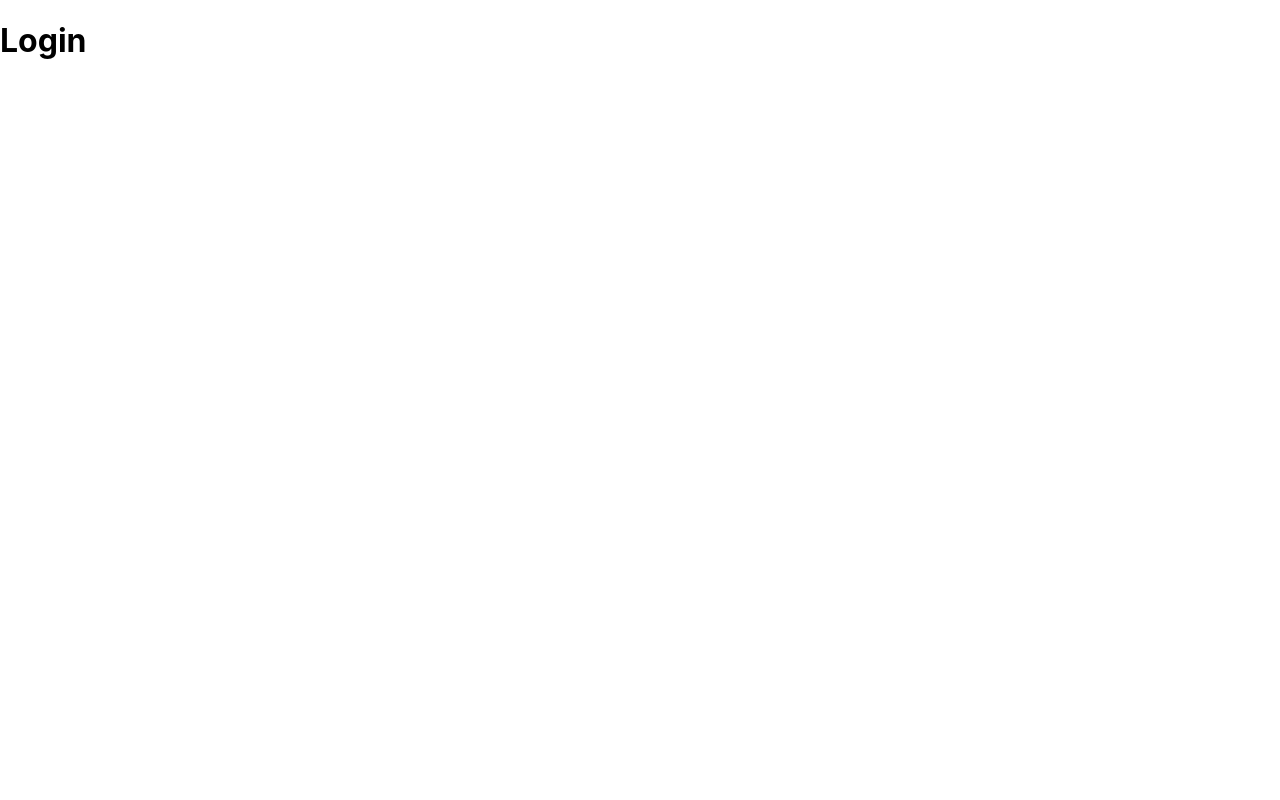
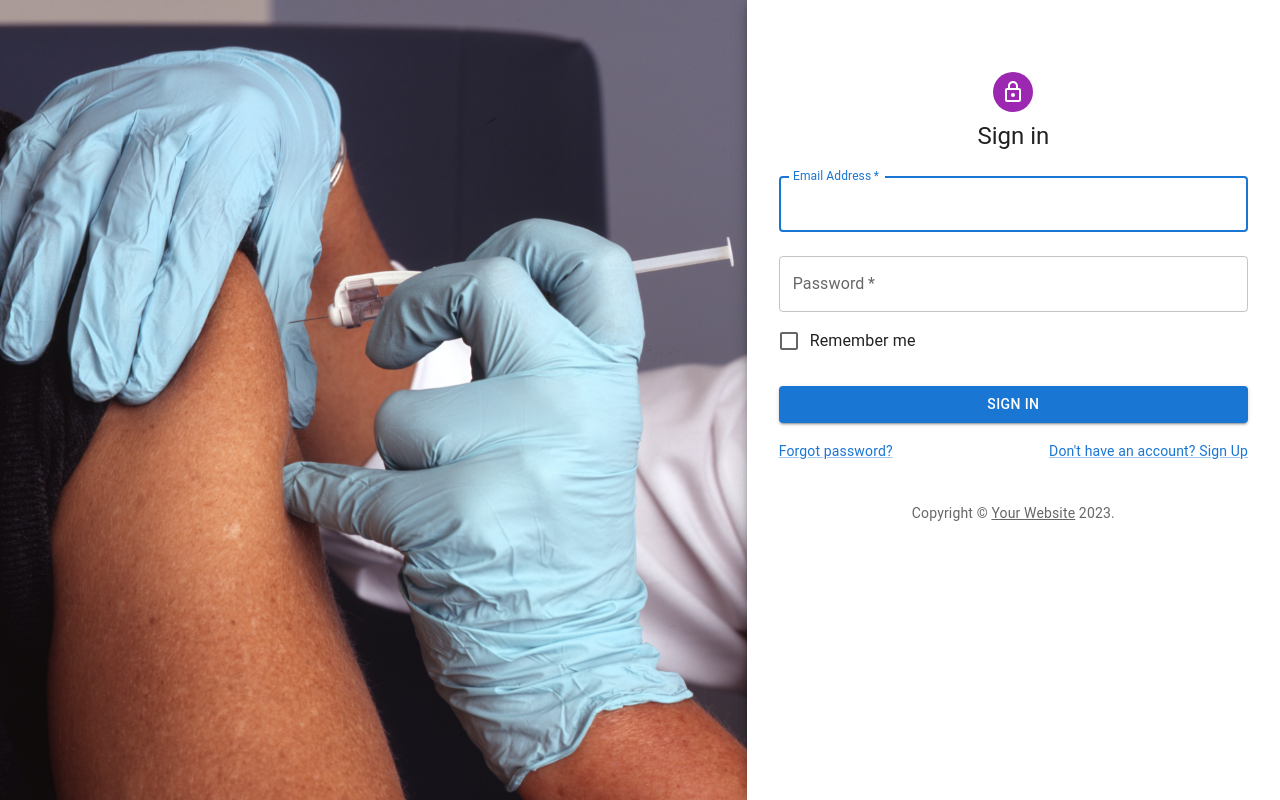
Before and after one commit to JLOtten/vaccine-manager, a React (Create React App) app in the folder frontend/: page / in a window 1280 px wide. Built offline with nearby package versions, Linux system fonts and the light colour scheme.

Commit message:
Added responsive Nav Bar and Login Component

```diff
--- a/frontend/package.json
+++ b/frontend/package.json
@@ -5,6 +5,7 @@
   "dependencies": {
     "@emotion/react": "^11.11.1",
     "@emotion/styled": "^11.11.0",
+    "@mui/icons-material": "^5.15.1",
     "@mui/material": "^5.14.19",
     "@testing-library/jest-dom": "^5.17.0",
     "@testing-library/react": "^13.4.0",
--- a/frontend/src/App.tsx
+++ b/frontend/src/App.tsx
@@ -8,6 +8,8 @@ import Contact from "./components/Contact";
 import FamilyMemberLog from "./components/FamilyMemberLog";
 import AddVaccine from "./components/AddVaccine";
 import ViewRecord from "./components/ViewRecord";
+import Home from "./components/Home";
+import ResponsiveAppBar from "./components/ResponsiveAppBar";
 
 function App() {
   return (
@@ -19,6 +21,8 @@ function App() {
         <Route path="/familyMemberLog" element={<FamilyMemberLog />} />
         <Route path="/addVaccine" element={<AddVaccine />} />
         <Route path="/viewRecord" element={<ViewRecord />} />
+        <Route path="/home" element={<Home />} />
+        <Route path="/responsiveAppBar" element={<ResponsiveAppBar />} />
       </Routes>
     </BrowserRouter>
   );
--- /dev/null
+++ b/frontend/src/components/Home.tsx
@@ -0,0 +1,20 @@
+import React from "react";
+import ResponsiveAppBar from "./ResponsiveAppBar";
+
+function Home() {
+
+        return (
+        <div>
+          <nav>
+            <ResponsiveAppBar />
+          </nav>
+          <div>
+            <h1>Home</h1>
+          </div>
+        </div>
+        );
+    }
+
+
+
+export default Home;
--- a/frontend/src/components/Login.tsx
+++ b/frontend/src/components/Login.tsx
@@ -1,11 +1,130 @@
-import React from "react";
+import * as React from 'react';
+import Avatar from '@mui/material/Avatar';
+import Button from '@mui/material/Button';
+import CssBaseline from '@mui/material/CssBaseline';
+import TextField from '@mui/material/TextField';
+import FormControlLabel from '@mui/material/FormControlLabel';
+import Checkbox from '@mui/material/Checkbox';
+import Link from '@mui/material/Link';
+import Paper from '@mui/material/Paper';
+import Box from '@mui/material/Box';
+import Grid from '@mui/material/Grid';
+import LockOutlinedIcon from '@mui/icons-material/LockOutlined';
+import Typography from '@mui/material/Typography';
+import { createTheme, ThemeProvider } from '@mui/material/styles';
 
-function Login() {
+
+function Copyright(props: any) {
   return (
-    <div>
-      <h1>Login</h1>
-    </div>
+    <Typography variant="body2" color="text.secondary" align="center" {...props}>
+      {'Copyright © '}
+      <Link color="inherit" href="https://mui.com/">
+        Your Website
+      </Link>{' '}
+      {new Date().getFullYear()}
+      {'.'}
+    </Typography>
   );
 }
 
-export default Login;
+// TODO remove, this demo shouldn't need to reset the theme.
+const defaultTheme = createTheme();
+const loginImage = '/loginImage.jpg';
+
+export default function SignInSide() {
+  const handleSubmit = (event: React.FormEvent<HTMLFormElement>) => {
+    event.preventDefault();
+    const data = new FormData(event.currentTarget);
+    console.log({
+      email: data.get('email'),
+      password: data.get('password'),
+    });
+  };
+
+  return (
+    <ThemeProvider theme={defaultTheme}>
+      <Grid container component="main" sx={{ height: '100vh' }}>
+        <CssBaseline />
+        <Grid
+          item
+          xs={false}
+          sm={4}
+          md={7}
+          sx={{
+            backgroundImage: `url(${loginImage})`,
+            backgroundRepeat: 'no-repeat',
+            backgroundColor: (t) =>
+              t.palette.mode === 'light' ? t.palette.grey[50] : t.palette.grey[900],
+            backgroundSize: 'cover',
+            backgroundPosition: 'center',
+          }}
+        />
+        <Grid item xs={12} sm={8} md={5} component={Paper} elevation={6} square>
+          <Box
+            sx={{
+              my: 8,
+              mx: 4,
+              display: 'flex',
+              flexDirection: 'column',
+              alignItems: 'center',
+            }}
+          >
+            <Avatar sx={{ m: 1, bgcolor: 'secondary.main' }}>
+              <LockOutlinedIcon />
+            </Avatar>
+            <Typography component="h1" variant="h5">
+              Sign in
+            </Typography>
+            <Box component="form" noValidate onSubmit={handleSubmit} sx={{ mt: 1 }}>
+              <TextField
+                margin="normal"
+                required
+                fullWidth
+                id="email"
+                label="Email Address"
+                name="email"
+                autoComplete="email"
+                autoFocus
+              />
+              <TextField
+                margin="normal"
+                required
+                fullWidth
+                name="password"
+                label="Password"
+                type="password"
+                id="password"
+                autoComplete="current-password"
+              />
+              <FormControlLabel
+                control={<Checkbox value="remember" color="primary" />}
+                label="Remember me"
+              />
+              <Button
+                type="submit"
+                fullWidth
+                variant="contained"
+                sx={{ mt: 3, mb: 2 }}
+              >
+                Sign In
+              </Button>
+              <Grid container>
+                <Grid item xs>
+                  <Link href="#" variant="body2">
+                    Forgot password?
+                  </Link>
+                </Grid>
+                <Grid item>
+                  <Link href="#" variant="body2">
+                    {"Don't have an account? Sign Up"}
+                  </Link>
+                </Grid>
+              </Grid>
+              <Copyright sx={{ mt: 5 }} />
+            </Box>
+          </Box>
+        </Grid>
+      </Grid>
+    </ThemeProvider>
+  );
+}
--- /dev/null
+++ b/frontend/src/components/ResponsiveAppBar.tsx
@@ -0,0 +1,166 @@
+import * as React from 'react';
+import AppBar from '@mui/material/AppBar';
+import Box from '@mui/material/Box';
+import Toolbar from '@mui/material/Toolbar';
+import IconButton from '@mui/material/IconButton';
+import Typography from '@mui/material/Typography';
+import Menu from '@mui/material/Menu';
+import MenuIcon from '@mui/icons-material/Menu';
+import Container from '@mui/material/Container';
+import Avatar from '@mui/material/Avatar';
+import Button from '@mui/material/Button';
+import Tooltip from '@mui/material/Tooltip';
+import MenuItem from '@mui/material/MenuItem';
+import AdbIcon from '@mui/icons-material/Adb';
+import { Link } from 'react-router-dom';
+import VaccinesIcon from '@mui/icons-material/Vaccines';
+
+const pages = ['Home', 'About', 'Contact', 'Log Out'];
+const settings = ['Profile', 'Account', 'Dashboard', 'Logout'];
+
+function ResponsiveAppBar() {
+  const [anchorElNav, setAnchorElNav] = React.useState<null | HTMLElement>(null);
+  const [anchorElUser, setAnchorElUser] = React.useState<null | HTMLElement>(null);
+
+  const handleOpenNavMenu = (event: React.MouseEvent<HTMLElement>) => {
+    setAnchorElNav(event.currentTarget);
+  };
+  const handleOpenUserMenu = (event: React.MouseEvent<HTMLElement>) => {
+    setAnchorElUser(event.currentTarget);
+  };
+
+  const handleCloseNavMenu = () => {
+    setAnchorElNav(null);
+  };
+
+  const handleCloseUserMenu = () => {
+    setAnchorElUser(null);
+  };
+
+  return (
+    <AppBar position="static">
+      <Container maxWidth="xl">
+        <Toolbar disableGutters>
+          <VaccinesIcon sx={{ display: { xs: 'none', md: 'flex' }, mr: 1 }} />
+          <Typography
+            variant="h6"
+            noWrap
+            component="a"
+            href="#app-bar-with-responsive-menu"
+            sx={{
+              mr: 2,
+              display: { xs: 'none', md: 'flex' },
+              fontFamily: 'monospace',
+              fontWeight: 700,
+              letterSpacing: '.3rem',
+              color: 'inherit',
+              textDecoration: 'none',
+            }}
+          >
+            My Vaccine Manager
+          </Typography>
+
+          <Box sx={{ flexGrow: 1, display: { xs: 'flex', md: 'none' } }}>
+            <IconButton
+              size="large"
+              aria-label="account of current user"
+              aria-controls="menu-appbar"
+              aria-haspopup="true"
+              onClick={handleOpenNavMenu}
+              color="inherit"
+            >
+              <MenuIcon />
+            </IconButton>
+            <Menu
+              id="menu-appbar"
+              anchorEl={anchorElNav}
+              anchorOrigin={{
+                vertical: 'bottom',
+                horizontal: 'left',
+              }}
+              keepMounted
+              transformOrigin={{
+                vertical: 'top',
+                horizontal: 'left',
+              }}
+              open={Boolean(anchorElNav)}
+              onClose={handleCloseNavMenu}
+              sx={{
+                display: { xs: 'block', md: 'none' },
+              }}
+            >
+              {pages.map((page) => (
+                <MenuItem key={page} onClick={handleCloseNavMenu}>
+                  <Typography textAlign="center">{page}</Typography>
+                </MenuItem>
+              ))}
+            </Menu>
+          </Box>
+          <AdbIcon sx={{ display: { xs: 'flex', md: 'none' }, mr: 1 }} />
+          <Typography
+            variant="h5"
+            noWrap
+            component="a"
+            href="#app-bar-with-responsive-menu"
+            sx={{
+              mr: 2,
+              display: { xs: 'flex', md: 'none' },
+              flexGrow: 1,
+              fontFamily: 'monospace',
+              fontWeight: 700,
+              letterSpacing: '.3rem',
+              color: 'inherit',
+              textDecoration: 'none',
+            }}
+            >
+            My Vaccine Manager
+          </Typography>
+          <Box sx={{ flexGrow: 1, display: { xs: 'none', md: 'flex' } }}>
+            {pages.map((page) => (
+              <Button
+                key={page}
+                onClick={handleCloseNavMenu}
+                sx={{ my: 2, color: 'white', display: 'block' }}
+              >
+                {page}
+              </Button>
+            ))}
+          </Box>
+
+          <Box sx={{ flexGrow: 0 }}>
+            <Tooltip title="Open settings">
+              <IconButton onClick={handleOpenUserMenu} sx={{ p: 0 }}>
+                <Avatar alt="Remy Sharp" src="/static/images/avatar/2.jpg" />
+              </IconButton>
+            </Tooltip>
+            <Menu
+              sx={{ mt: '45px' }}
+              id="menu-appbar"
+              anchorEl={anchorElUser}
+              anchorOrigin={{
+                vertical: 'top',
+                horizontal: 'right',
+              }}
+              keepMounted
+              transformOrigin={{
+                vertical: 'top',
+                horizontal: 'right',
+              }}
+              open={Boolean(anchorElUser)}
+              onClose={handleCloseUserMenu}
+            >
+              {settings.map((setting) => (
+                <MenuItem key={setting} onClick={handleCloseUserMenu}>
+                  <Typography textAlign="center">{setting}</Typography>
+                </MenuItem>
+              ))}
+            </Menu>
+          </Box>
+        </Toolbar>
+      </Container>
+      </AppBar>
+    );
+  }
+
+
+export default ResponsiveAppBar;
```
Also changed, not shown: frontend/public/loginImage.jpg (added), 1 other file (tests, documents, lock files or other folders).
